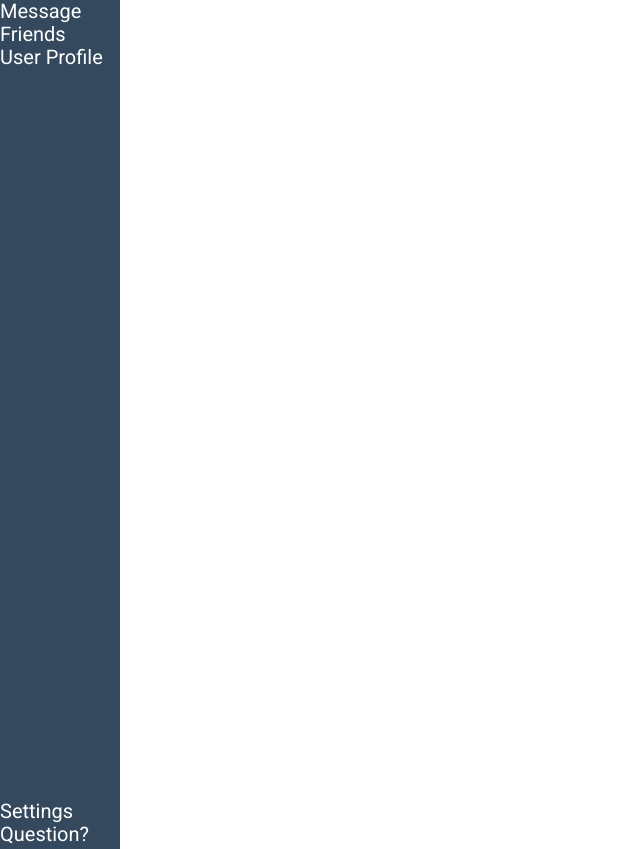
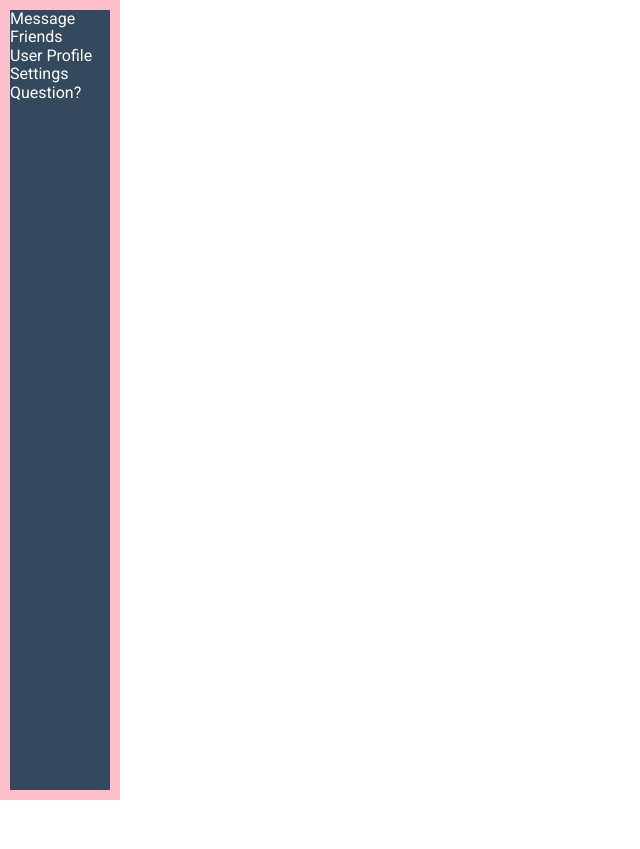
Before and after one commit to Cnfc/webpack, a website built with webpack: page app/index.html in a window 1280 px wide. Shown: the top 849 px of the page, without its empty margins (0-640 px from the left). After the commit the page ends 800 px from the top, so only its background shows below. Built offline with nearby package versions, Linux system fonts and the light colour scheme.

Commit message:
like a flex sitebar

```diff
--- a/app/assets/styles/modules/_flexsitebar.css
+++ b/app/assets/styles/modules/_flexsitebar.css
@@ -1,14 +1,16 @@
+.sitebar {
+  height: 100vh;
+  width: 15vh;
+  background: #34495e;
+  color: red;
+  display: flex;
+  flex-direction: column;
+  border: 10px solid pink;
+}
+.section{
 
-
-.section {
- &--sitebar{
-   height: 100vh;
-   width: 15vh;
-   background: #34495e;
-   color: red;
  }
- &--item {
+ .item {
    color: white;
-   font-size: 20px;
+   /*font-size: 20px;*/
  }
-}
--- a/app/assets/styles/modules/_main.css
+++ b/app/assets/styles/modules/_main.css
@@ -1,6 +1,3 @@
-.Main {
-  color:red;
-  &--par {
-    color: blue;
-  }
+body {
+  margin: 0;
 }
--- a/app/index.html
+++ b/app/index.html
@@ -18,16 +18,18 @@
 </head>
 <body>
 
-<div class="section--sitebar ">
-  <div class="section--item">Message</div>
-  <div class="section--item">Friends</div>
-  <div class="section--item">User Profile</div>
-</div>
+<div class="sitebar">
+  <div class="section">
+    <div class="item">Message</div>
+    <div class="item">Friends</div>
+    <div class="item">User Profile</div>
+  </div>
 
+  <div class="section">
+    <div class="item">Settings</div>
+    <div class="item">Question?</div>
+  </div>
 
-<div class="section--sitebar">
-  <div class="section--item">Settings</div>
-  <div class="section--item">Question?</div>
 </div>
 
   <!-- build:js assets/scripts/App.js-->
--- a/app/temp/styles/styles.css
+++ b/app/temp/styles/styles.css
@@ -499,22 +499,30 @@ a {
   margin-top: 0;
 }
 
-.Main {
-  color:red;
+body {
+  margin: 0;
 }
 
-.Main--par {
-  color: blue;
-}
-
-.section--sitebar{
+.sitebar {
   height: 100vh;
   width: 15vh;
   background: #34495e;
   color: red;
+  display: -webkit-box;
+  display: -ms-flexbox;
+  display: flex;
+  -webkit-box-orient: vertical;
+  -webkit-box-direction: normal;
+      -ms-flex-direction: column;
+          flex-direction: column;
+  border: 10px solid pink;
 }
 
-.section--item {
-  color: white;
-  font-size: 20px;
-}
+.section{
+
+ }
+
+.item {
+   color: white;
+   /*font-size: 20px;*/
+ }
```
